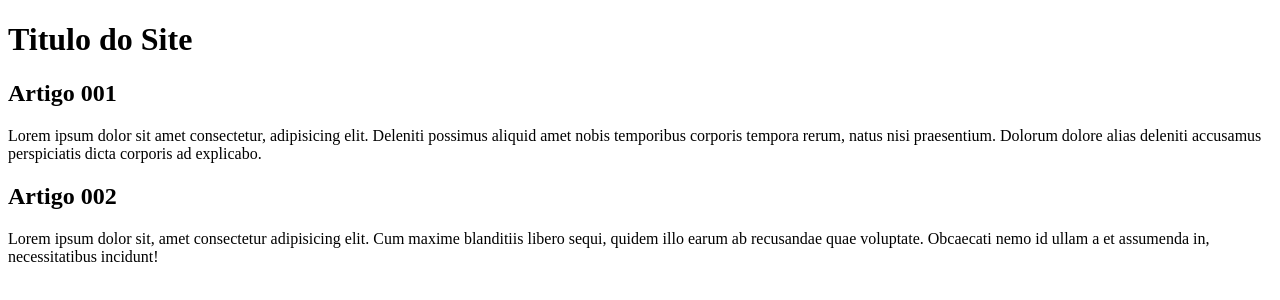
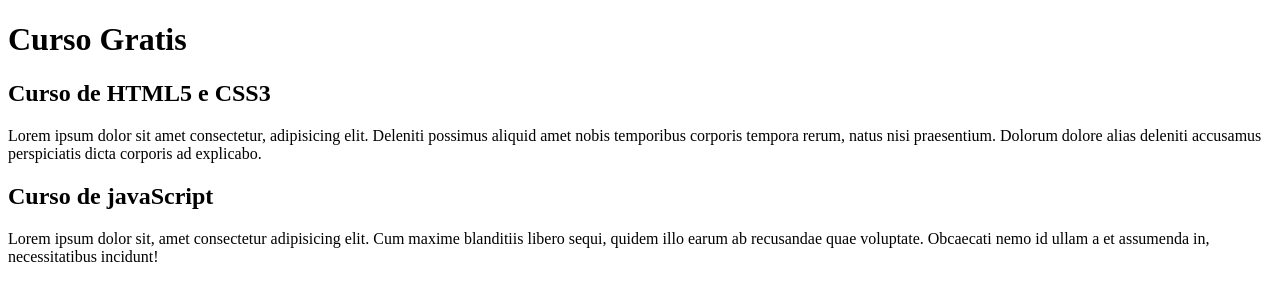
Before and after one commit to aderitoapelao/projecto-site, a plain HTML site: page index.html in a window 1280 px wide. Drawn offline with Linux system fonts and the light colour scheme.

Commit message:
comecei a escrever o conteudo

```diff
--- a/index.html
+++ b/index.html
@@ -8,14 +8,14 @@
 <body>
     <main>
         <header>
-            <h1>Titulo do Site</h1>
+            <h1>Curso Gratis</h1>
         </header>
         <article>
-            <h2>Artigo 001</h2>
+            <h2>Curso de HTML5 e CSS3</h2>
             <p>Lorem ipsum dolor sit amet consectetur, adipisicing elit. Deleniti possimus aliquid amet nobis temporibus corporis tempora rerum, natus nisi praesentium. Dolorum dolore alias deleniti accusamus perspiciatis dicta corporis ad explicabo.</p>
         </article>
         <article>
-            <h2>Artigo 002</h2>
+            <h2>Curso de javaScript</h2>
             <p>Lorem ipsum dolor sit, amet consectetur adipisicing elit. Cum maxime blanditiis libero sequi, quidem illo earum ab recusandae quae voluptate. Obcaecati nemo id ullam a et assumenda in, necessitatibus incidunt!</p>
         </article>
     </main>
```
